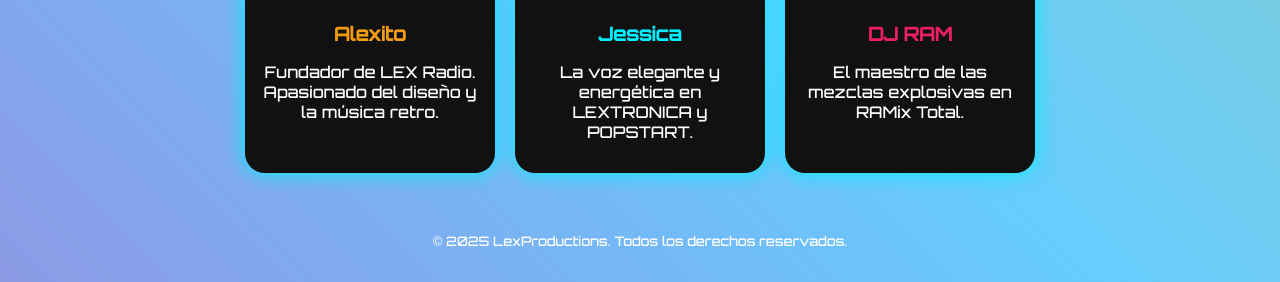
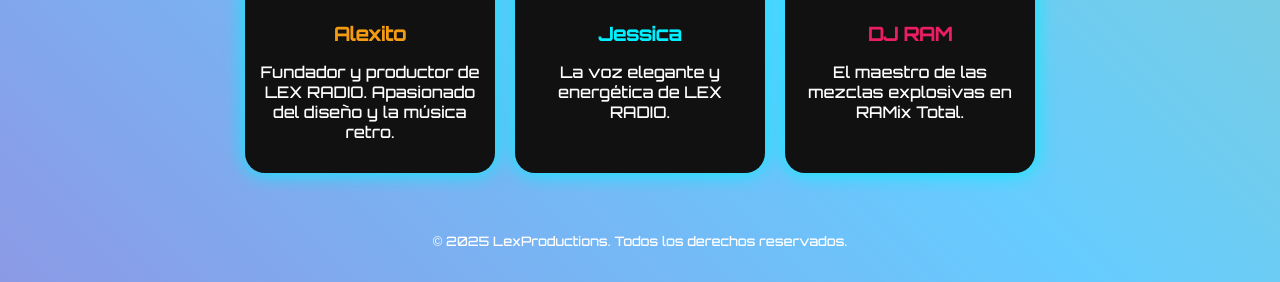
Before and after one commit to Lex-Salas/LexRadio-pwa, a plain HTML site: page index.html in a window 1280 px wide. Shown: the part 1382-1664 px from the top of the page. Drawn offline with nearby package versions, Linux system fonts and the light colour scheme.

Commit message:
Update index.html

```diff
--- a/index.html
+++ b/index.html
@@ -228,14 +228,14 @@
           <img src="https://i.imgur.com/Voyg4IF.png" alt="Alexito">
           <div style="padding: 15px;">
             <h3 style="color: #f39c12;">Alexito</h3>
-            <p>Fundador de LEX Radio. Apasionado del diseño y la música retro.</p>
+            <p>Fundador y productor de LEX RADIO. Apasionado del diseño y la música retro.</p>
           </div>
         </div>
         <div class="card" data-aos="fade-up">
-          <img src="https://i.imgur.com/IRzVPWu.png" alt="Jessica">
+          <img src="Jessica.png" alt="Jessica">
           <div style="padding: 15px;">
             <h3 style="color: #00f0ff;">Jessica</h3>
-            <p>La voz elegante y energética en LEXTRONICA y POPSTART.</p>
+            <p>La voz elegante y energética de LEX RADIO.</p>
           </div>
         </div>
         <div class="card" data-aos="fade-up">
```
